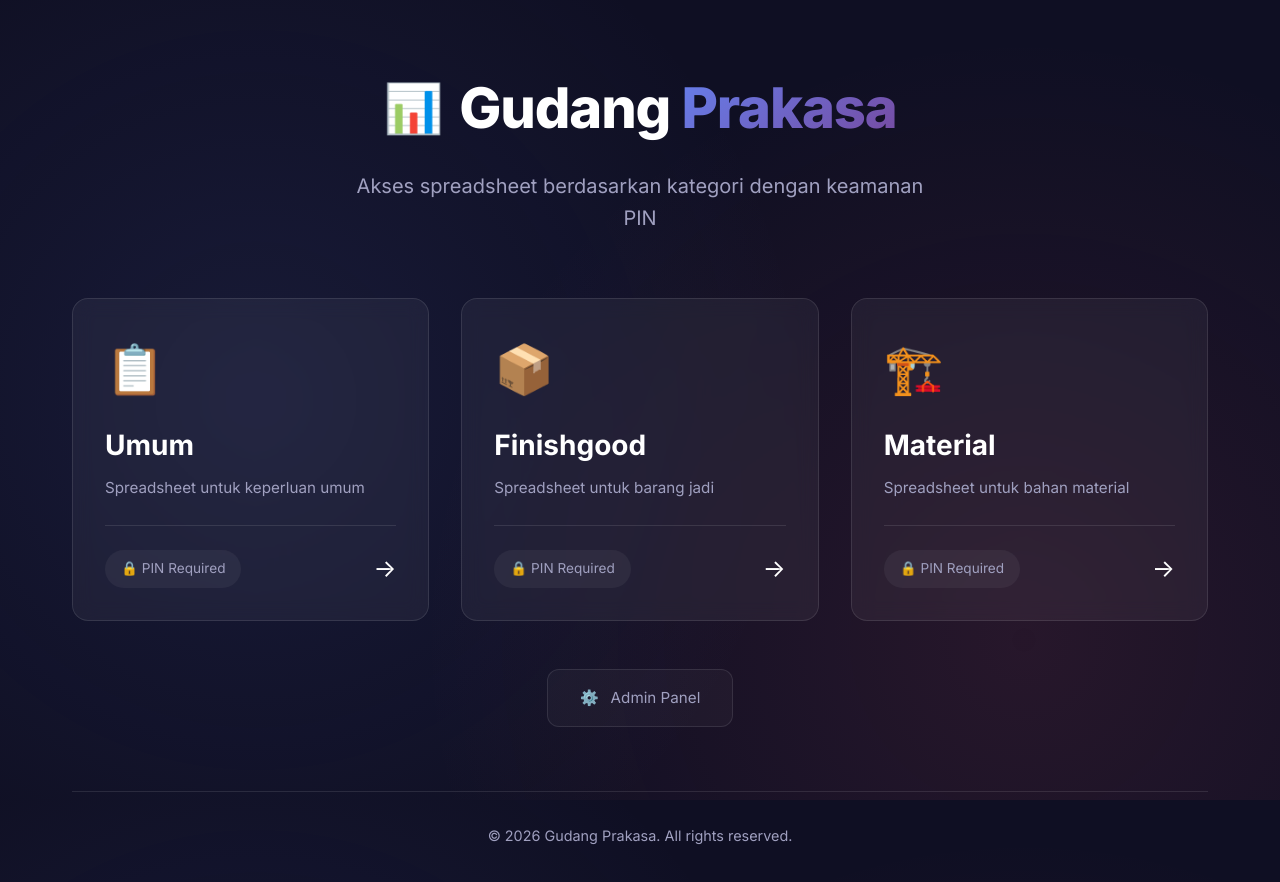
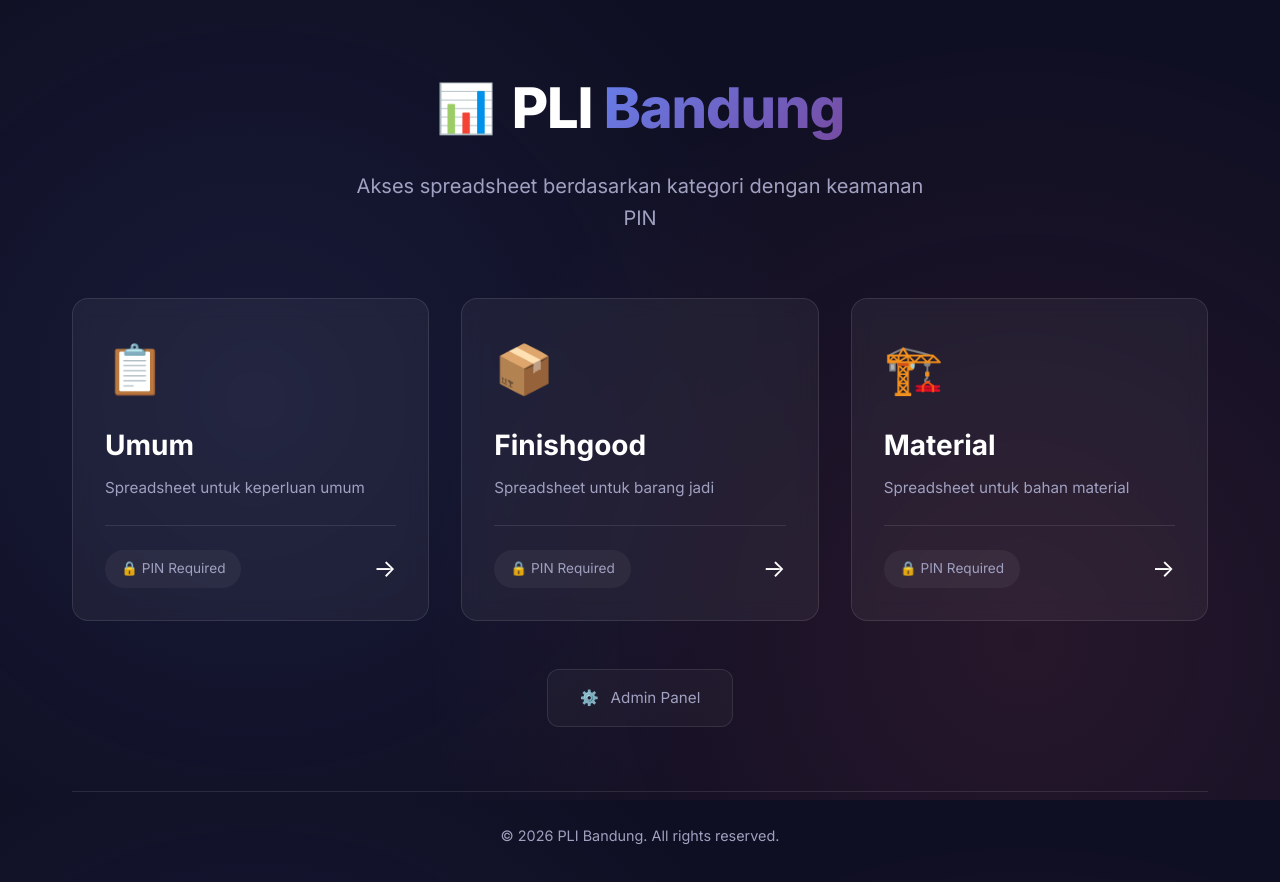
Before and after one commit to priandana/pli, a Next.js app: page / in a window 1280 px wide. Shown: the top 882 px of the page. Built offline with nearby package versions, Linux system fonts and the light colour scheme.

Commit message:
Update page.js

```diff
--- a/app/page.js
+++ b/app/page.js
@@ -8,14 +8,14 @@ export default function Home() {
             title: 'Umum',
             description: 'Spreadsheet untuk keperluan umum',
             icon: '📋',
-            gradient: 'linear-gradient(135deg, #667eea 0%, #764ba2 100%)'
+            gradient: 'linear-gradient(135deg, #1e90ff 0%, #0066cc 100%)'
         },
         {
             id: 'finishgood',
             title: 'Finishgood',
             description: 'Spreadsheet untuk barang jadi',
             icon: '📦',
-            gradient: 'linear-gradient(135deg, #f093fb 0%, #f5576c 100%)'
+            gradient: 'linear-gradient(135deg, #ff8c42 0%, #ff6b35 100%)'
         },
         {
             id: 'material',
@@ -34,7 +34,7 @@ export default function Home() {
                     <div className={styles.logo}>
                         <div className={styles.logoIcon}>📊</div>
                         <h1 className={styles.title}>
-                            Gudang <span className="text-gradient">Prakasa</span>
+                            PLI <span className="text-gradient">Bandung</span>
                         </h1>
                     </div>
                     <p className={styles.subtitle}>
@@ -75,7 +75,7 @@ export default function Home() {
 
                 {/* Footer */}
                 <footer className={styles.footer}>
-                    <p>© 2026 Gudang Prakasa. All rights reserved.</p>
+                    <p>© 2026 PLI Bandung. All rights reserved.</p>
                 </footer>
             </div>
         </div>
```
